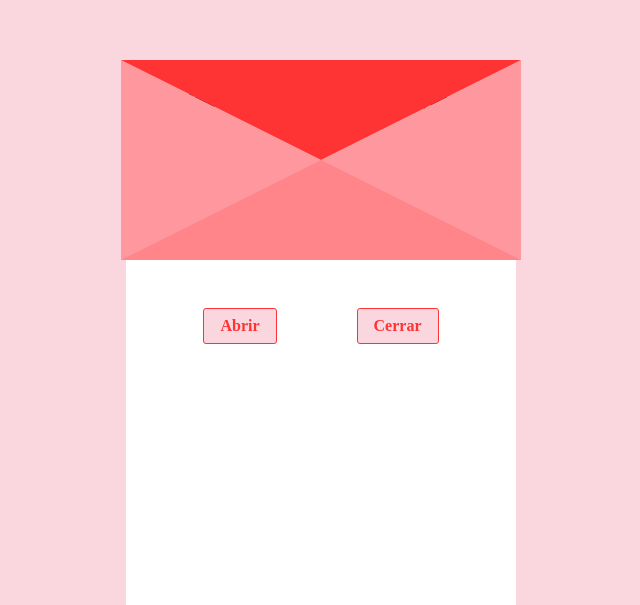
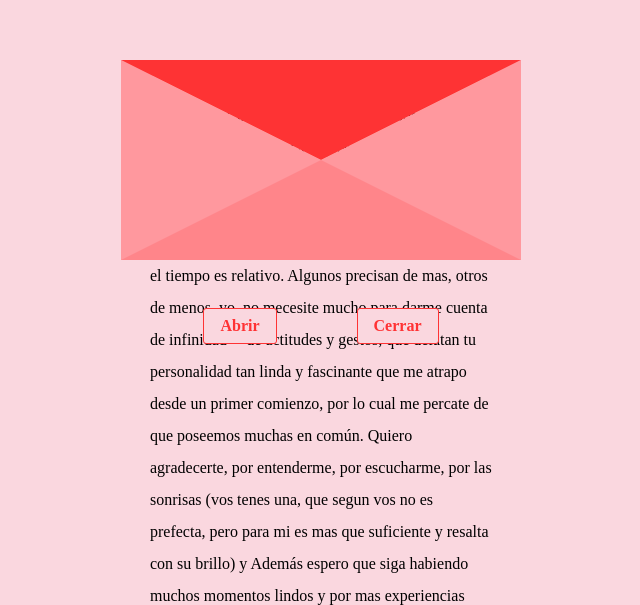
Before and after one commit to whiteguess/-fear.can-t.stop-you, a plain HTML site: page index.html in a window 1280 px wide. Shown: the part 198-803 px from the top of the page, without its empty margins (319-959 px from the left). Drawn offline with Linux system fonts and the light colour scheme.

Commit message:
Update style.css

```diff
--- a/style.css
+++ b/style.css
@@ -74,13 +74,13 @@ main {
 .paper {
   position: absolute;
   padding: 1.5rem;
-  line-height: 0rem;
+  line-height: 2rem;
   right: 5px;
   /*  */
   z-index: -1;
   background: white;
   width: 390px;
-  height: 1000px;
+  height: 180px;
 
   transition: all .75s;
 }
```
